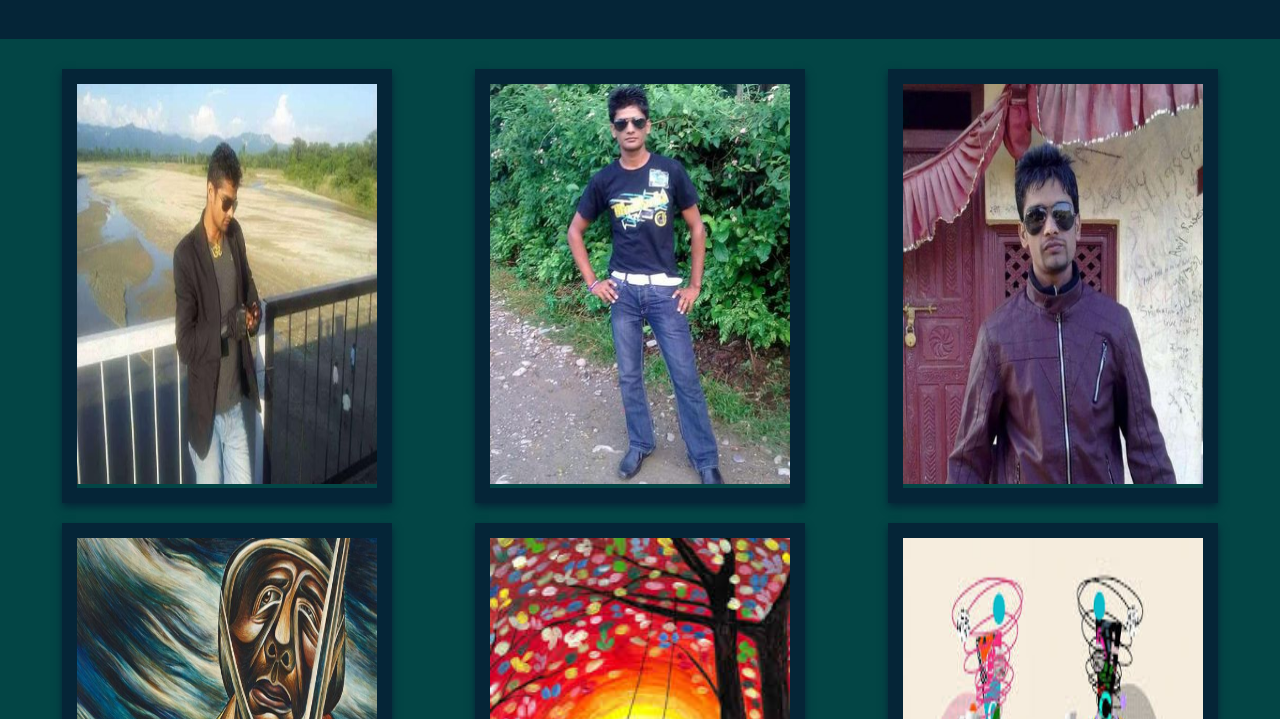
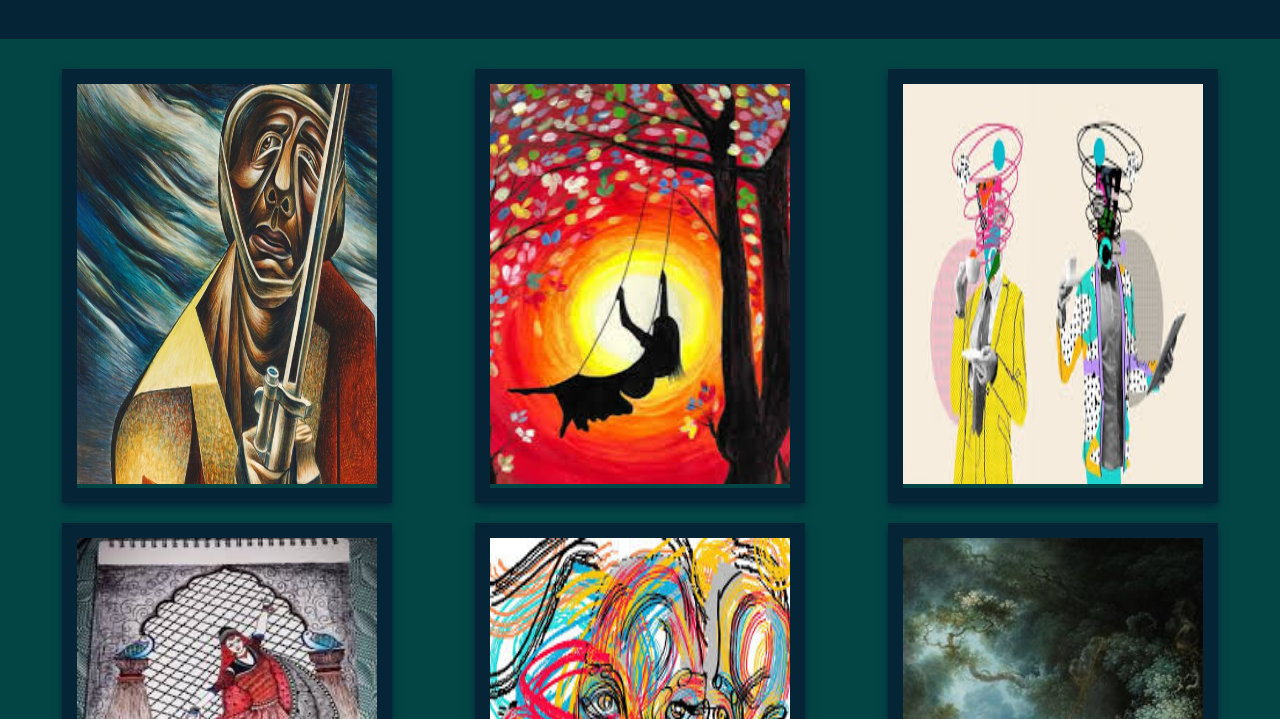
Before and after one commit to riteshp0/Art-Gallery, a plain HTML site: page index.html in a window 1280 px wide. Shown: the part 81-800 px from the top of the page. Drawn offline with Linux system fonts and the light colour scheme.

Commit message:
Update index.html

```diff
--- a/index.html
+++ b/index.html
@@ -62,17 +62,7 @@
 
   <div class="gallery">
 
-      <div class="artwork">
-        <img src="nirmal.jpg" alt="Artwork 7">
-      </div>
 
-       <div class="artwork">
-        <img src="nirmal2.jpg" alt="Artwork 8">
-      </div>
-
-      <div class="artwork">
-        <img src="nirmal3.jpg" alt="Artwork 9">
-       </div>
 
       <div class="artwork">
         <img src="aa11.jpg" alt="Artwork 7">
```
